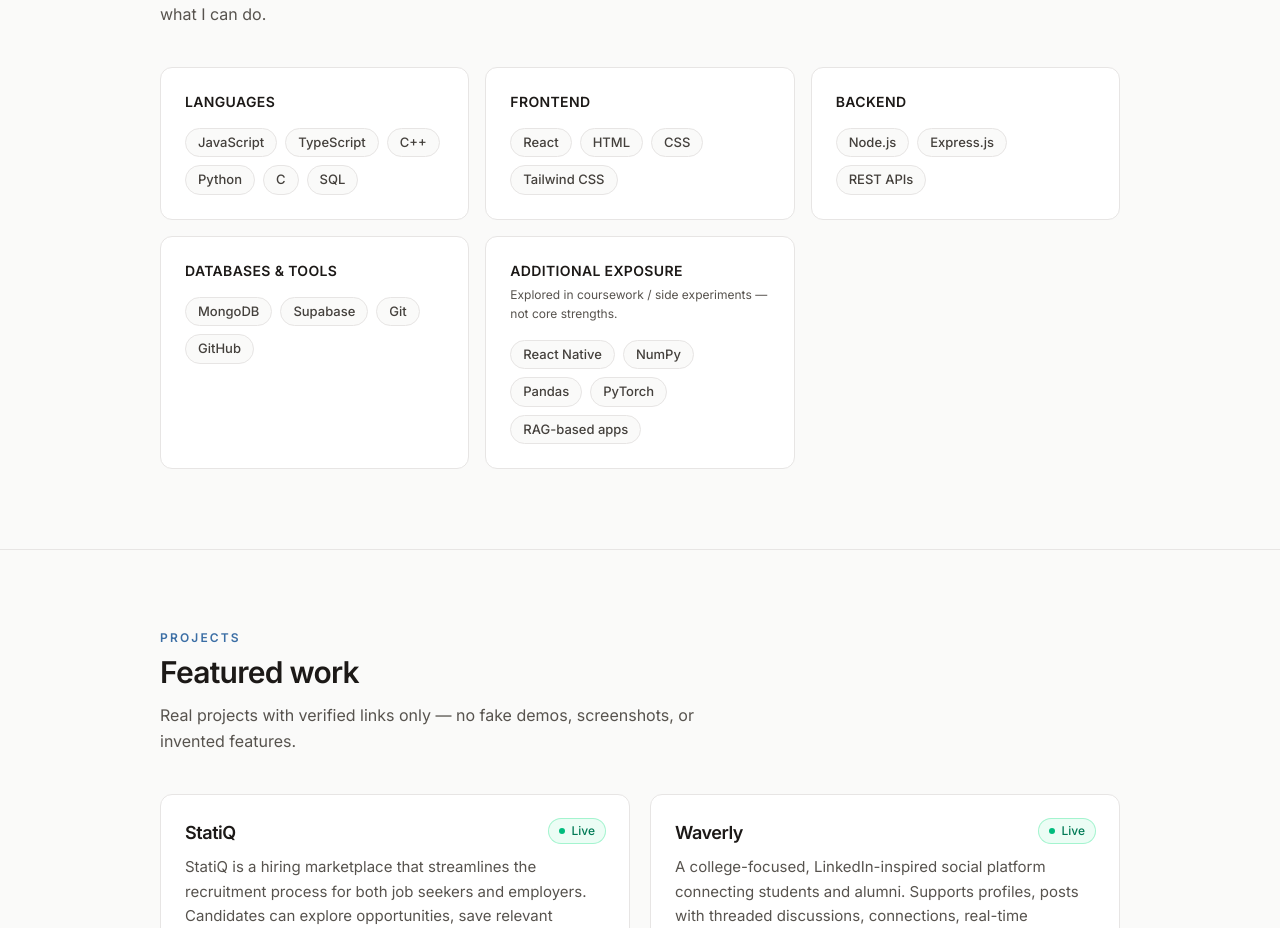
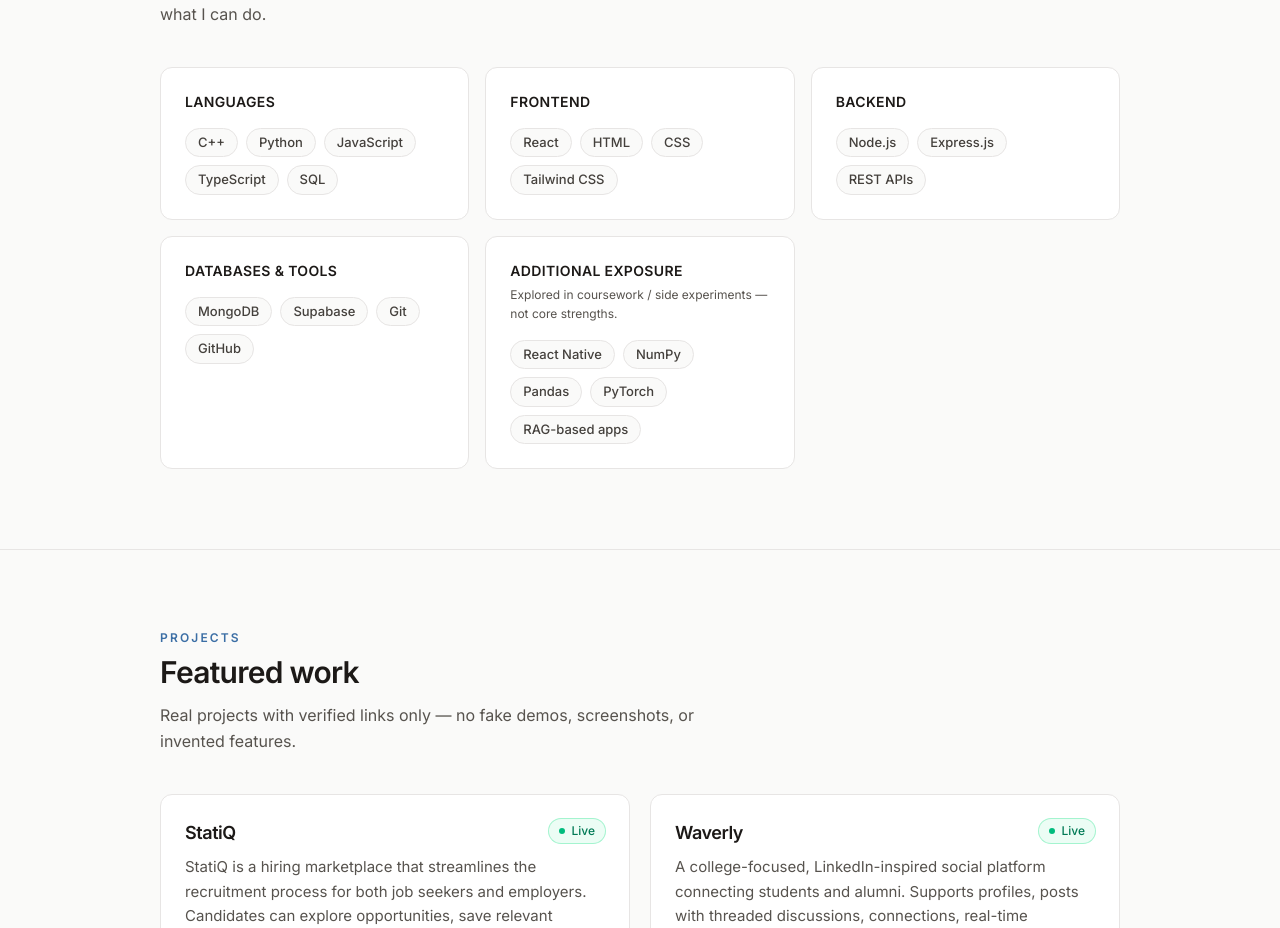
Before and after one commit to Exploring-glitch/sreeja-dey-portfolio, a React (Vite) app: page / in a window 1280 px wide. Shown: the part 1488-2416 px from the top of the page. Built offline with nearby package versions, Linux system fonts and the light colour scheme.

Commit message:
chore: update Languages skill group

```diff
--- a/src/data/portfolio.js
+++ b/src/data/portfolio.js
@@ -27,7 +27,7 @@
 export const skillGroups = [
   {
     title: "Languages",
-    items: ["JavaScript", "TypeScript", "C++", "Python", "C", "SQL"],
+    items: ["C++", "Python", "JavaScript", "TypeScript", "SQL"],
   },
   {
     title: "Frontend",
```
